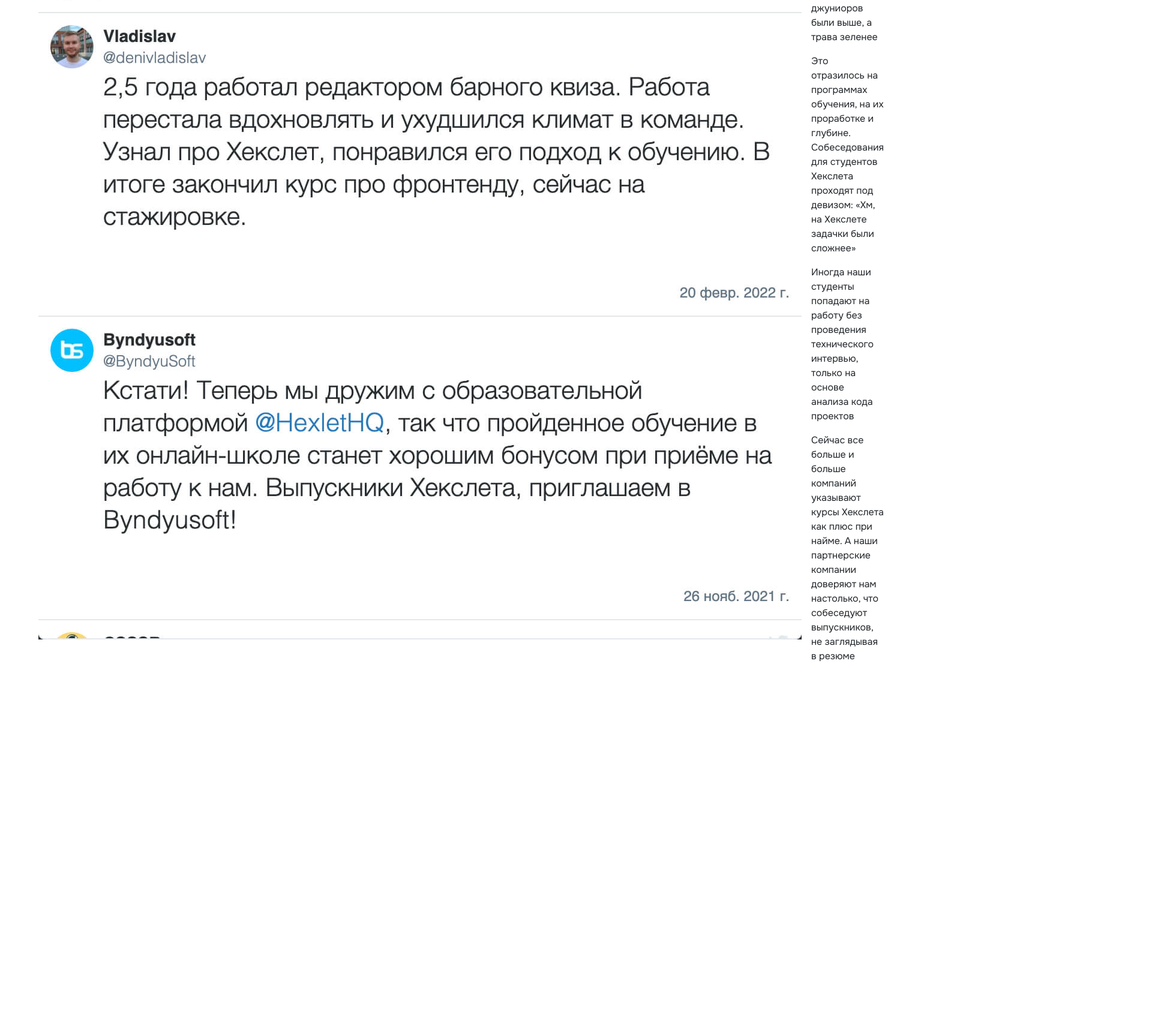
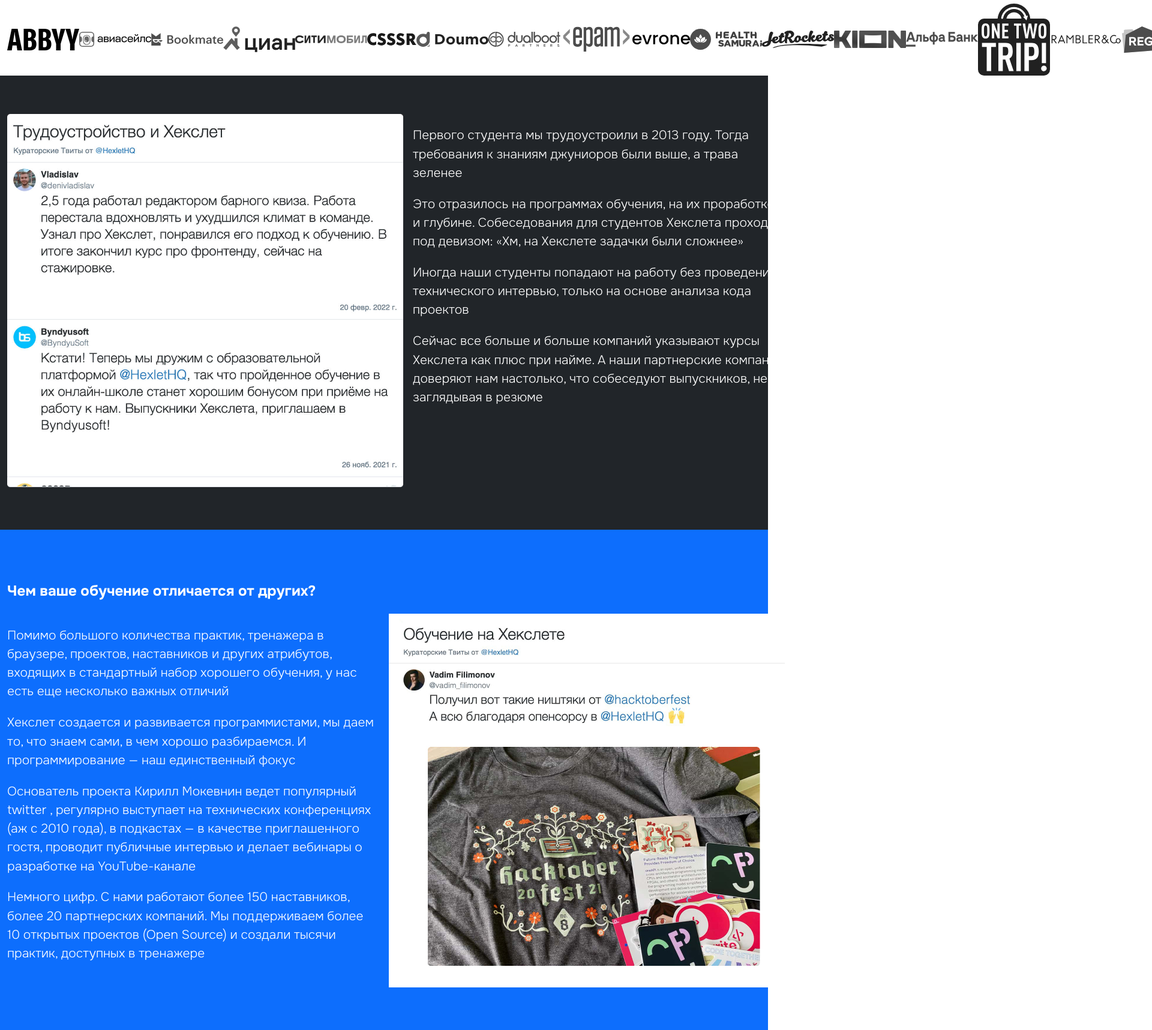
Before and after one commit to svetalit/hexlet_basics_html_css, a plain HTML site: page index.html in a window 1280 px wide. Shown: the part 801-2518 px from the top of the page at 60% size, 1920 px wide, since content can reach past the window. Before the commit the page ends 1923 px from the top, so only its background shows below. Drawn offline with Linux system fonts and the light colour scheme.

Commit message:
small updates

```diff
--- a/index.html
+++ b/index.html
@@ -20,21 +20,20 @@
             <img src="./assets/images/logo_ru.svg" alt="logo" width="100" height="20">
           </a>
         </li>
-        <li><a href="#">Программы</a></li>
+        <li><a href="#">Программы обучения</a></li>
         <li><a href="#">Бесплатно</a></li>
         <li><a href="#">Компаниям</a></li>
       </ul>
       <ul class="gap-1">
-        <li><a href="#" class="btn">Вход</a></li>
-        <li><a href="#" class="btn">Регистрация</a></li>
+        <li><a href="#" class="btn btn-gray">Вход</a></li>
+        <li><a href="#" class="btn btn-gray">Регистрация</a></li>
       </ul>
     </div>
   </div>
 
   <div class="container row gap-8">
     <div>
-      <h1>Онлайн- <span class="text-blue"> школа программирования</span>, за выпускниками которой <span
-          class="text-blue">охотятся</span> компании</h1>
+      <h1>Онлайн-<span class="text-blue">школа программирования</span>, за выпускниками которой <span class="text-blue">охотятся</span> компании</h1>
       <p class="lead">Студенты Хекслета проходят гарантированные собеседования в компаниях-партнёрах</p>
       <a href="#" class="btn btn-lg btn-blue">Начать учится бесплатно</a>
     </div>
@@ -42,12 +41,43 @@
       <img src="./assets/images/tota_gets_job_ru.png">
     </div>
   </div>
+
+  <div class="container">
+    <h2>Наши выпускники работают <br> практически во всех крупных<br> IT-компаниях</h2>
+    <p>Некоторые - на позиции технического директора</p>
+
+    <div class="row gap-5 filter-grayscale">
+      <img width="120" src="./assets/images/partners/abbyy.svg">
+      <img  width="120"src="./assets/images/partners/aviasales.svg">
+      <img  width="120"src="./assets/images/partners/bookmate_hrz.svg">
+      <img  width="120"src="./assets/images/partners/cian.svg">
+      <img  width="120"src="./assets/images/partners/city_mobil.svg">
+      <img  width="120"src="./assets/images/partners/csssr.svg">
+      <img  width="120"src="./assets/images/partners/doumo.svg">
+      <img  width="120"src="./assets/images/partners/dualboot.svg">
+      <img  width="120"src="./assets/images/partners/epam.png">
+      <img  width="120"src="./assets/images/partners/evrone.svg">
+      <img  width="120"src="./assets/images/partners/healthsamurai.svg">
+      <img  width="120"src="./assets/images/partners/jetrockets.svg">
+      <img  width="120"src="./assets/images/partners/kion.png">
+      <img  width="120"src="./assets/images/partners/logo-alfa.svg">
+      <img  width="120"src="./assets/images/partners/one_two_trip.svg">
+      <img  width="120"src="./assets/images/partners/rambler.png">
+      <img  width="120"src="./assets/images/partners/regru.svg">
+      <img  width="120"src="./assets/images/partners/simtech.svg">
+      <img  width="120"src="./assets/images/partners/smeetz.svg">
+      <img  width="120"src="./assets/images/partners/uchiru.svg">
+      <img  width="120"src="./assets/images/partners/volt.svg">
+      <img  width="120"src="./assets/images/partners/zarplataru.svg">
+    </div>
+  </div>
+
   <div class="bg-dark">
-    <div class="container row gap-1 py-4 align">
+    <div class="container row gap-1 py-4 align-items-start">
       <div>
-        <img src="./assets/images/hr_on_hexlet_ru.jpg">
+        <img src="./assets/images/hr_on_hexlet_ru.jpg" width="660">
       </div>
-      <div class="lead">
+      <div class="lead text-white">
         <p>
           Первого студента мы трудоустроили в 2013 году. Тогда требования к знаниям джуниоров были выше, а трава зеленее
         </p>
@@ -61,6 +91,25 @@
     </div>
   </div>
 
+
+  <div class="bg-blue">
+    <div class="container py-4">
+      <h2 class="text-white">Чем ваше обучение отличается от других?</h2>
+      <div class="row align-items-start gap-1">
+        <div class="lead text-white">
+          <p>Помимо большого количества практик, тренажера в браузере, проектов, наставников и других атрибутов, входящих в стандартный набор хорошего обучения, у нас есть еще несколько важных отличий
+          </p>
+          <p>Хекслет создается и развивается программистами, мы даем то, что знаем сами, в чем хорошо разбираемся. И программирование — наш единственный фокус</p>
+          <p>Основатель проекта Кирилл Мокевнин ведет популярный twitter , регулярно выступает на технических конференциях (аж с 2010 года), в подкастах — в качестве приглашенного гостя, проводит публичные интервью и делает вебинары о разработке на YouTube-канале</p>
+          <p>Немного цифр. С нами работают более 150 наставников, более 20 партнерских компаний. Мы поддерживаем более 10 открытых проектов (Open Source) и создали тысячи практик, доступных в тренажере</p>
+        </div>
+        <div>
+          <img src="./assets/images/learning_on_hexlet_ru.jpg" width="660">
+        </div>
+      </div>
+    </div>
+  </div>
+
 </body>
 
 </html>
--- a/style.css
+++ b/style.css
@@ -46,18 +46,10 @@ body {
   margin: 0;
 }
 
-h1 {
-  font-size: 2.5rem;
-  font-weight: 500;
-  line-height: 1.2;
-}
-
-.lead {
-
-}
 
 .container {
   width: 1320px;
+
   margin: 0 auto;
   padding: 0 0.75rem;
 }
@@ -92,30 +84,11 @@ h1 {
   color: var(--gray);
   text-decoration: none;
 }
-/* */
-.gap-1 {
-  gap: 1rem;
-}
-.gap-2 {
-  gap: 2rem;
-}
-.gap-8 {
-  gap: 8rem;
-}
 
-.py-4 {
-  padding-left: 4rem;
-}
-
-.text-blue {
-  color: var(--blue);
-}
-.text-white {
-  color: white;
-}
+/*BTN*/
 
 .btn {
-  display: block;
+  display: inline-block;
   padding: 0.4rem 0.7rem;
 
   border: 1px solid var(--gray);
@@ -123,7 +96,7 @@ h1 {
   text-decoration: none;
   width: max-content;
 }
-.btn:hover {
+.btn-gray:hover {
   background-color: var(--gray);
   color: white;
 }
@@ -134,4 +107,70 @@ h1 {
 }
 .btn-lg {
   font-size: 1.25rem;
+  padding: 0.5rem 1rem;
 }
+
+
+/*Text*/
+
+h1 {
+  font-size: 2.5rem;
+  font-weight: 500;
+  line-height: 1.2;
+}
+
+.lead {
+  font-size: 1.3rem;
+  font-weight: 300;
+}
+
+/* Atomic CSS*/
+
+.gap-1 {
+  gap: 1rem;
+}
+.gap-2 {
+  gap: 2rem;
+}
+
+.gap-5 {
+  gap: ;
+}
+
+.gap-8 {
+  gap: 8rem;
+}
+
+.py-4 {
+  padding-top: 4rem;
+  padding-bottom: 4rem;
+}
+
+.color-white {
+  color: white;
+}
+
+.text-blue {
+  color: var(--blue);
+}
+
+.text-white {
+  color: white;
+}
+
+.bg-dark {
+  background-color: var(--dark);
+}
+
+.bg-blue {
+  background-color: var(--blue);
+}
+
+.align-items-start {
+  align-items: start;
+}
+
+
+.filter-grayscale {
+  filter: grayscale(1);
+}
```
